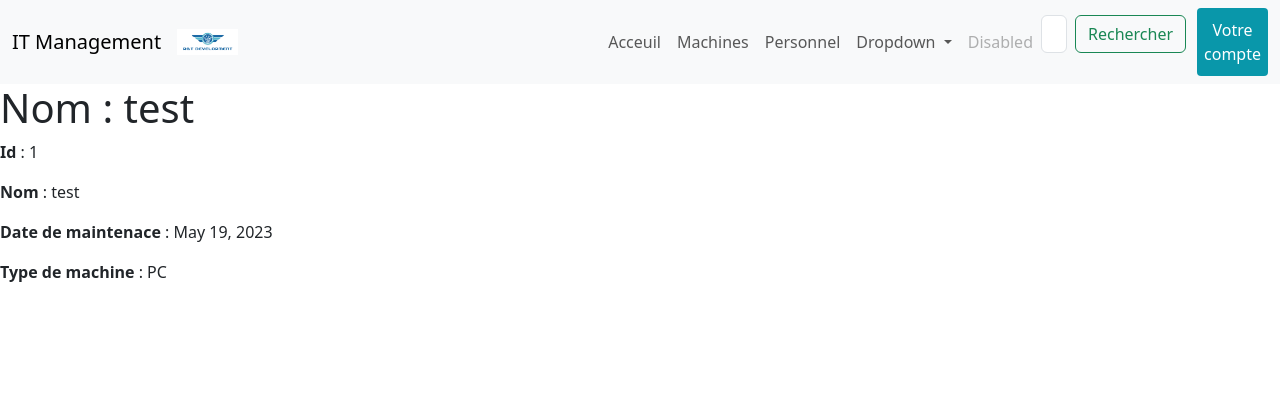
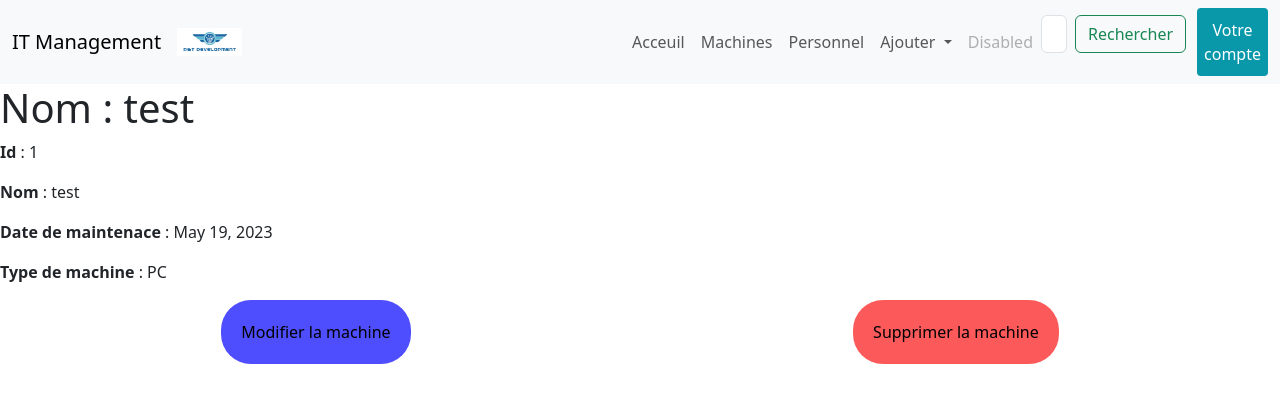
Before and after one commit to Moros0/SAE2.03, a Django app: page /machine/1 in a window 1280 px wide. Shown: the top 403 px of the page. Run offline with Django 3.2, Linux system fonts and the light colour scheme; data comes from the database, SQL or seed files in the repository; some libraries are stand-ins or nearby versions.

Commit message:
ajout boutton

```diff
--- a/projet/projetApp/static/css/style.css
+++ b/projet/projetApp/static/css/style.css
@@ -1,3 +1,5 @@
+/* CSS page index */
+
 .img-fluid{
     max-width: 15%;
     height: auto;
@@ -44,8 +46,41 @@ table th:last-child, table td:last-child {
     background-color: #0d80eb;
 }
 
+.nav-link:hover{
+    text-decoration: underline;
+    text-decoration-color: #0d80eb;
+}
+
+/* FIN */
+
+
 .button_detail{
     border-radius: 4px;
     color: blue;
     padding: 2px 20px;
 }
+
+
+/* CSS boutton en bas de la page détail de machine et personnel */
+
+.button_modif{
+    background-color: rgb(78, 78, 255);
+    border: none;
+    border-radius: 30px;
+    padding: 20px;
+}
+
+.button_sup{
+    background-color: #fc5a5a;
+    border: none;
+    border-radius: 30px;
+    padding: 20px;
+}
+
+.li_button{
+    display: flex;
+    align-items: flex-end;
+    justify-content: space-around;
+}
+
+/* FIN  */
--- a/projet/projetApp/templates/html/machine_detail.html
+++ b/projet/projetApp/templates/html/machine_detail.html
@@ -10,4 +10,8 @@
     <p><strong>Date de maintenace</strong> : {{ machine.maintenance_date }}</p>
     <p><strong>Type de machine</strong> : {{ machine.mach }}</p>
 
+    <div class="li_button">
+        <a href=""><button class="button_modif">Modifier la machine</button></a>
+        <a href=""><button class="button_sup">Supprimer la machine</button></a>
+    </div>
 {% endblock %}
--- a/projet/projetApp/templates/html/personnel_detail.html
+++ b/projet/projetApp/templates/html/personnel_detail.html
@@ -9,4 +9,8 @@
     <p><strong>Prenom</strong> : {{ personnel.prenom }}</p>
     <p><strong>Id</strong> : {{ personnel.id }}</p>
 
+    <div class="li_button">
+        <a href=""><button class="button_modif">Modifier le Personel</button></a>
+        <a href=""><button class="button_sup">Supprimer le Personel</button></a>
+    </div>
 {% endblock %}
--- a/projet/projetApp/templates/index.html
+++ b/projet/projetApp/templates/index.html
@@ -29,7 +29,7 @@
           </li>
           <li class="nav-item dropdown">
             <a class="nav-link dropdown-toggle" href="#" role="button" data-bs-toggle="dropdown" aria-expanded="false">
-              Dropdown
+              Ajouter
             </a>
             <ul class="dropdown-menu">
               <li><a class="dropdown-item" href="#">Action</a></li>
```
